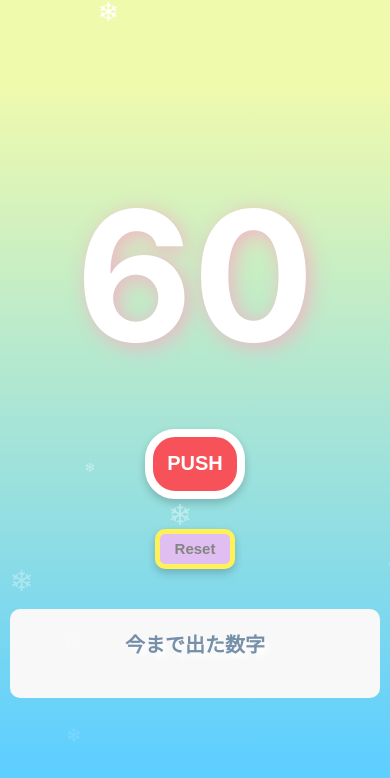
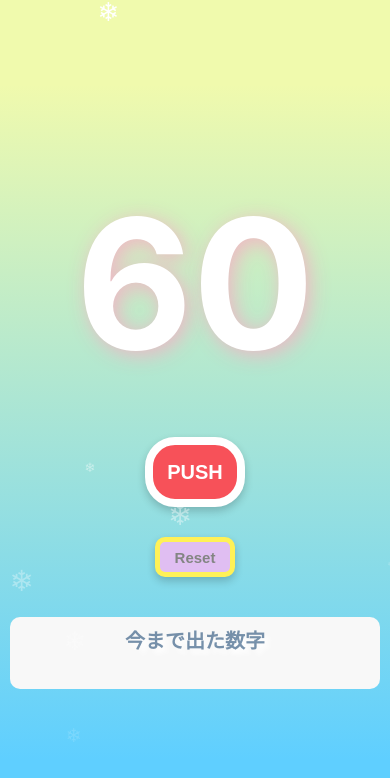
Before and after one commit to nishi-oka/Bingo-75, a React (Create React App) app: page / in a window 390 px wide. Both pictures are taken after a click on the button "PUSH". Shown: the top 778 px of the page. Built offline with nearby package versions, Linux system fonts and the light colour scheme; a web font is replaced by a local one.

Commit message:
made number container h3  margin top  shorter

```diff
--- a/src/PreNumber.css
+++ b/src/PreNumber.css
@@ -45,7 +45,7 @@
   .number-container h3 {
     font-size: 20px;
     justify-content: flex-start;
-    margin-bottom: 10px;
+    margin: 8px 0 5px 0;
   }
 }
 
```
